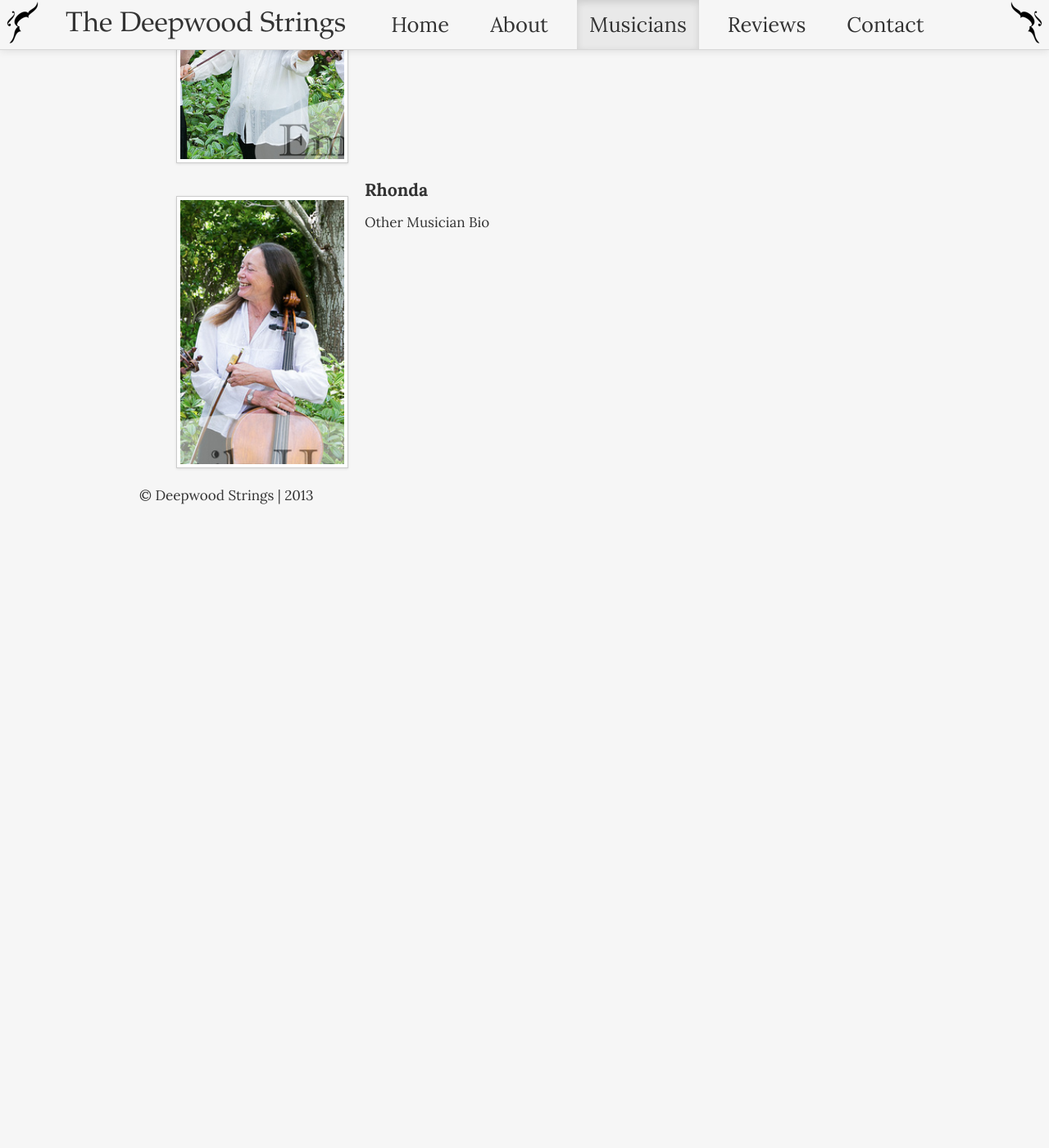
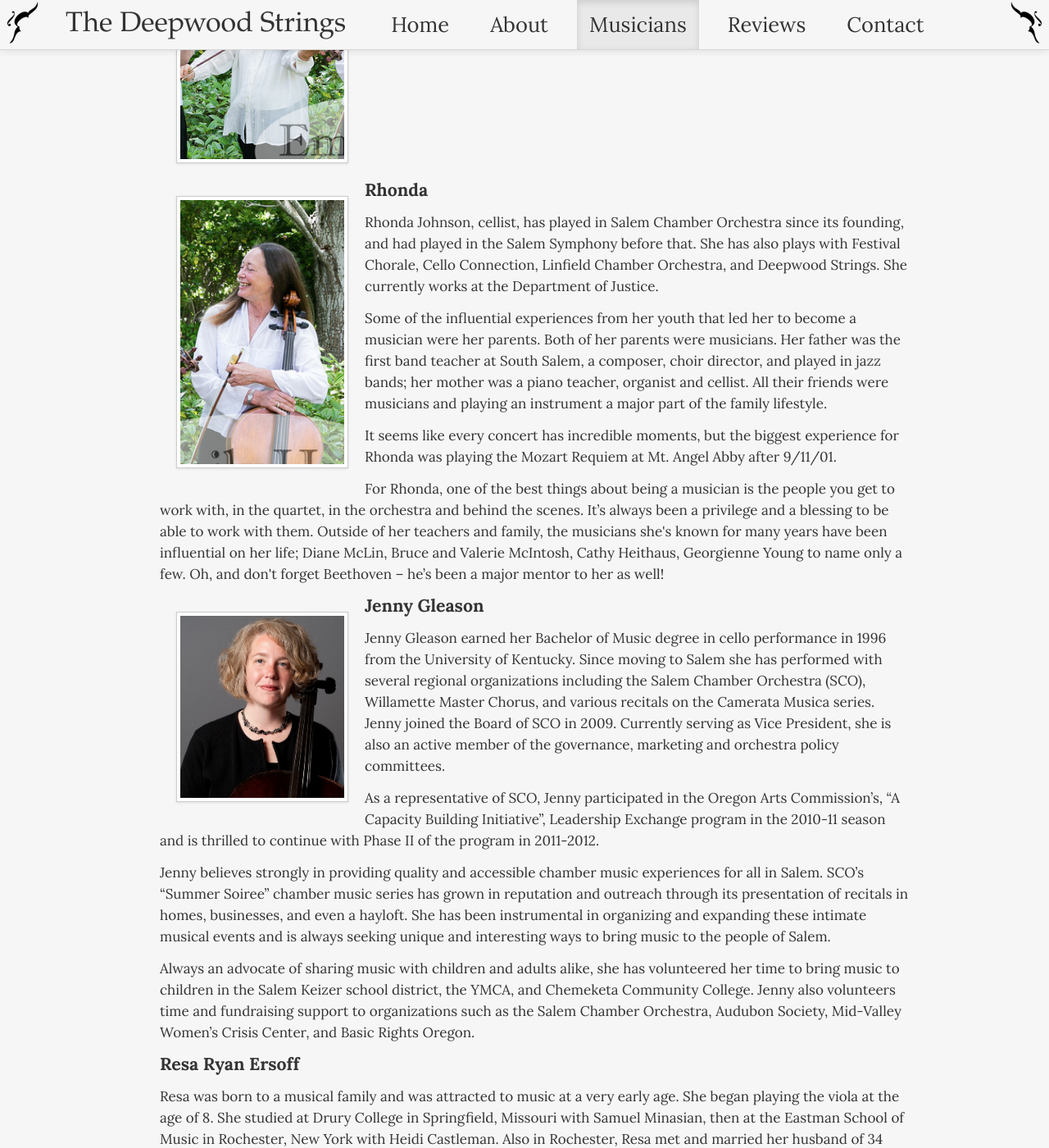
Before and after one commit to bheithaus/deepwood_strings, a Jekyll site: the page built from musicians/index.html, in a window 1280 px wide and 1400 px high, scrolled down 969 px. Shown: the whole window at 82% size. Built offline with Jekyll 4.4.1, drawn with Linux system fonts in a browser that asks for light colours; before the commit the page ends 1599 px from its top, so only the background shows below that; some of the changed text lies outside the part shown.

Commit message:
update musicians and contact

```diff
--- a/contact/index.html
+++ b/contact/index.html
@@ -8,9 +8,9 @@ title: Contact
 	<div class="span8 well">
 		<h4>Cathy Heithaus</h4>
 
-		<strong>Phone: </strong>(503) 585 - 4152<br>
+		<strong>Phone: </strong>(503) 910 - 0712<br>
 		<strong>Email: </strong>
-		<a href="mailto:deepwoodstrings@gmail.com?Subject=booking">deepwoodstrings@gmail.com</a>
+		<a href="mailto:deepwoodstrings@gmail.com">deepwoodstrings@gmail.com</a>
 		<p class="contact-blurb">We look forward to helping you pick the music to enhance your important occasion.</p>
 	</div>
 </div>
--- a/musicians/index.html
+++ b/musicians/index.html
@@ -27,15 +27,34 @@ title: Musicians
         </div>
         <h4>Other Musician</h4>
 				<p>Other Musician Bio</p>
-       </a>
 			</li>
 			<li>
         <div class="pull-left image">
           <img width="200" class="img-polaroid" src="{{site.url}}/images/group/rhonda.png" alt="Deepwood Strings Rhonda"/>
         </div>
         <h4>Rhonda</h4>
-				<p>Other Musician Bio</p></a>
+				<p>Rhonda Johnson, cellist, has played in Salem Chamber Orchestra since its founding, and had played in the Salem Symphony before that. She has also plays with Festival Chorale, Cello Connection, Linfield Chamber Orchestra, and Deepwood Strings. She currently works at the Department of Justice.</p>
+        <p>Some of the influential experiences from her youth that led her to become a musician were her parents.  Both of her parents were musicians. Her father was the first band teacher at South Salem, a composer, choir director, and played in jazz bands; her mother was a piano teacher, organist and cellist. All their friends were musicians and playing an instrument a major part of the family lifestyle.</p>
+        <p>It seems like every concert has incredible moments, but the biggest experience for Rhonda was playing the Mozart Requiem at Mt. Angel Abby after 9/11/01.</p>
+        <p>For Rhonda, one of the best things about being a musician is the people you get to work with, in the quartet, in the orchestra and behind the scenes. It’s always been a privilege and a blessing to be able to work with them.  Outside of her teachers and family, the musicians she's known for many years have been influential on her life; Diane McLin, Bruce and Valerie McIntosh, Cathy Heithaus, Georgienne Young to name only a few. Oh, and don't forget Beethoven – he’s been a major mentor to her as well!</p>
 			</li>
+			<li>
+        <div class="pull-left image">
+          <img width="200" class="img-polaroid" src="{{site.url}}/images/group/jenny.jpg" alt="Deepwood Strings Rhonda"/>
+        </div>
+        <h4>Jenny Gleason</h4>
+				<p>Jenny Gleason earned her Bachelor of Music degree in cello performance in 1996 from the University of Kentucky.  Since moving to Salem she has performed with several regional organizations including the Salem Chamber Orchestra (SCO), Willamette Master Chorus, and various recitals on the Camerata Musica series.  Jenny joined the Board of SCO in 2009. Currently serving as Vice President, she is also an active member of the governance, marketing and orchestra policy committees.</p>
+        <p>As a representative of SCO, Jenny participated in the Oregon Arts Commission’s, “A Capacity Building Initiative”, Leadership Exchange program in the 2010-11 season and is thrilled to continue with Phase II of the program in 2011-2012.</p>
+        <p>Jenny believes strongly in providing quality and accessible chamber music experiences for all in Salem.  SCO’s “Summer Soiree” chamber music series has grown in reputation and outreach through its presentation of recitals in homes, businesses, and even a hayloft.  She has been instrumental in organizing and expanding these intimate musical events and is always seeking unique and interesting ways to bring music to the people of Salem.</p>
+        <p>Always an advocate of sharing music with children and adults alike, she has volunteered her time to bring music to children in the Salem Keizer school district, the YMCA, and Chemeketa Community College.  Jenny also volunteers time and fundraising support to organizations such as the Salem Chamber Orchestra, Audubon Society, Mid-Valley Women’s Crisis Center, and Basic Rights Oregon.</p>
+      </li>
+			<li>
+        <!-- <div class="pull-left image">
+          <img width="200" class="img-polaroid" src="{{site.url}}/images/group/resa.png" alt="Deepwood Strings Rhonda"/>
+        </div> -->
+        <h4>Resa Ryan Ersoff</h4>
+				<p>Resa was born to a musical family and was attracted to music at a very early age.  She began playing the viola at the age of 8.  She studied at Drury College in Springfield, Missouri with Samuel Minasian, then at the Eastman School of Music in Rochester, New York with Heidi Castleman.  Also in Rochester, Resa met and married her husband of 34 years, Isaac Ersoff.  She has participated in several summer programs, including the Inspiration Point Fine Arts Colony in Eureka Springs, Arkansas, the Quartet Program in Troy, New York, and the Bloch Music Festival in Newport, Oregon.  Resa has played in several orchestras as either a section player or as principal violist.  These orchestras include the Rochester Philharmonic Orchestra in Rochester, New York, the Florida Philharmonic in Miami, Florida, the Palm Beach Symphony in Palm Beach, Florida, the Salem Chamber Orchestra in Salem, Oregon, the Newport Symphony (formerly known as the Yaquina Chamber Orchestra) in Newport, Oregon, and the Central Oregon Symphony in Bend, Oregon.  Chamber Music has long been Resa’s first love.  She has been a member of the Miami String Quartet and the Deepwood Strings and has played countless chamber music performances with other groups.  Resa currently lives in Lincoln City, Oregon where she loves to read, garden and walk on the beach with her husband and their beloved toy poodle, Doodly.</p>
+      </li>
 		</ul>
 	</div>
 </div>
```
Also changed, not shown: images/group/jenny.jpg (added), 1 other file.
